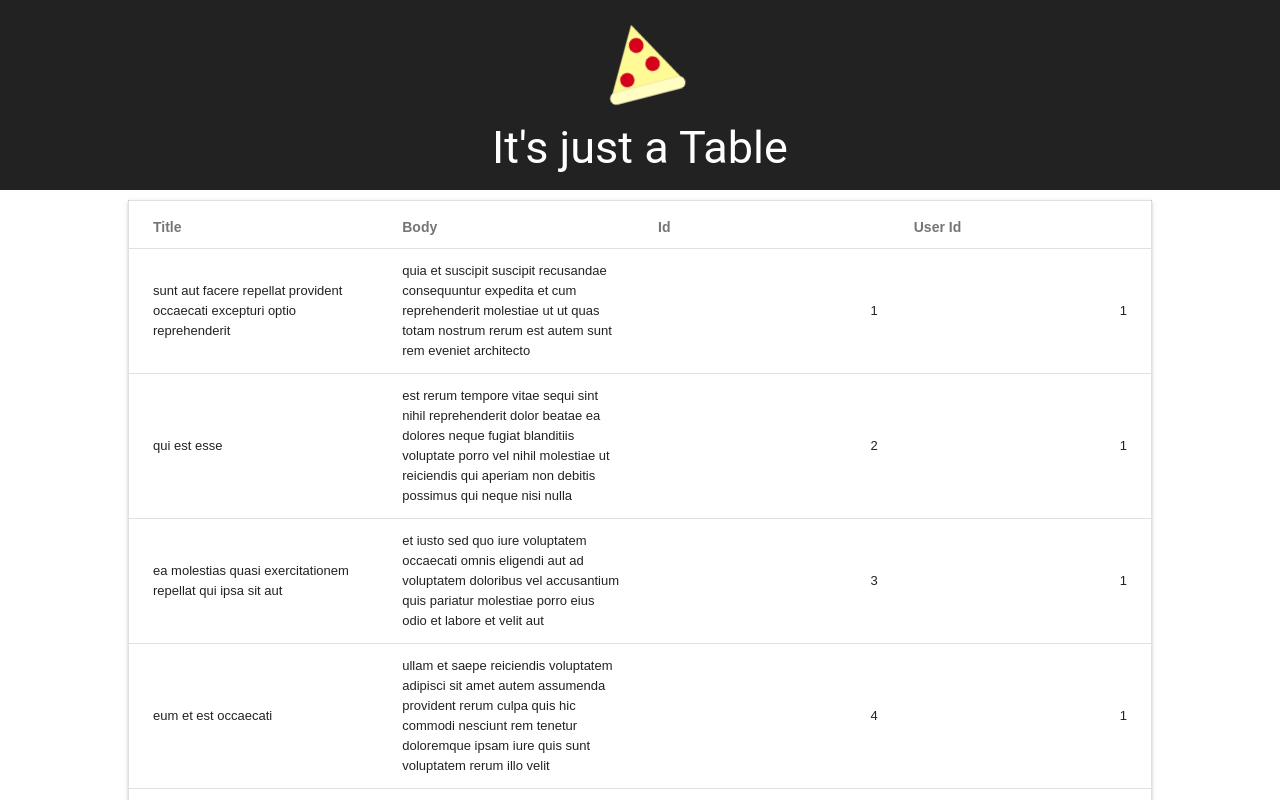
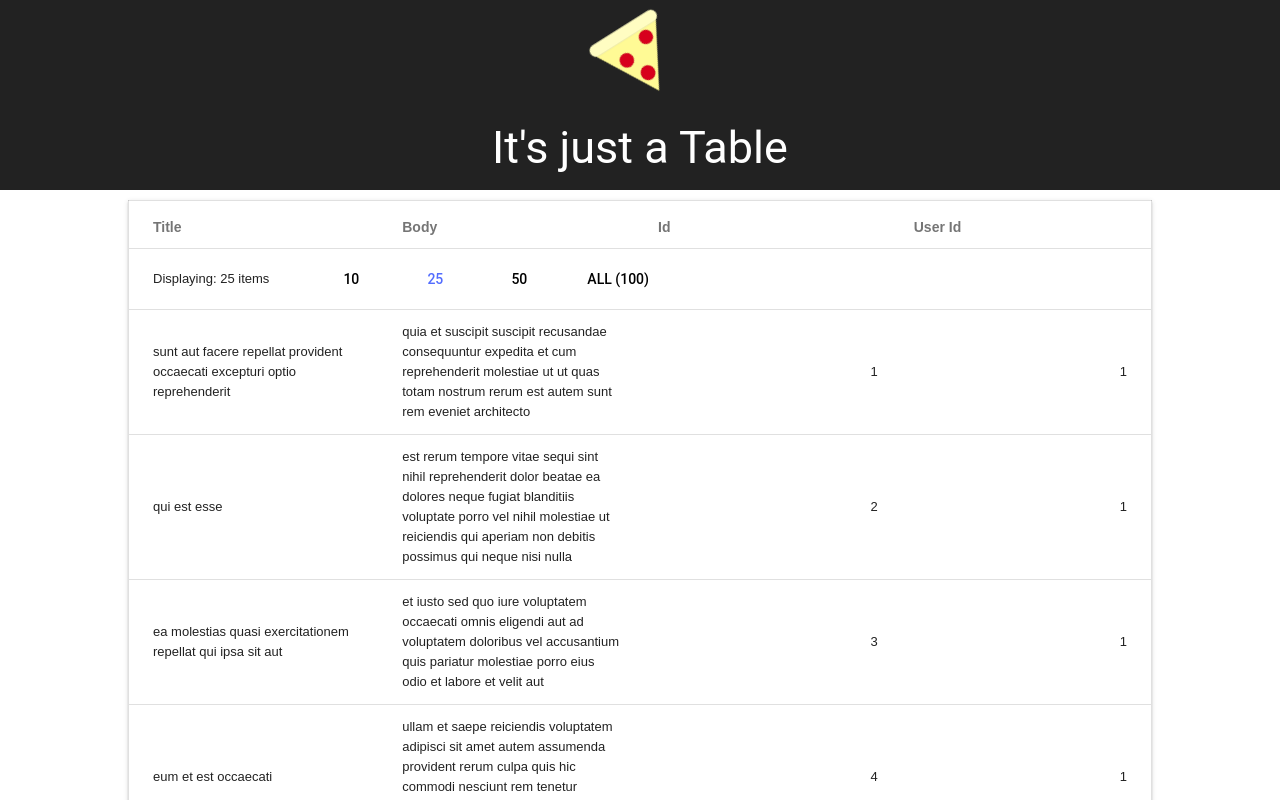
Before and after one commit to kreempuff/NextBigThing, a React (Create React App) app: page / in a window 1280 px wide. Shown: the top 800 px of the page. Built offline with nearby package versions, Linux system fonts and the light colour scheme.

Commit message:
ui enhancements

```diff
--- a/src/App.css
+++ b/src/App.css
@@ -3,7 +3,7 @@
 }
 
 .App-logo {
-  animation: App-logo-spin infinite 2s linear;
+  animation: App-logo-spin infinite 1.5s cubic-bezier(.62,-0.5,.84,.43);
   height: 80px;
 }
 
--- a/src/Table/Table.js
+++ b/src/Table/Table.js
@@ -15,20 +15,34 @@ class Table extends Component {
         super(props);
 
         this.columnHeaderClickHandler = this.columnHeaderClickHandler.bind(this);
-        this.state = { appData: [], displayedData: [], displayNumber: 100 }
+        this.displayNumberClickHandler = this.displayNumberClickHandler.bind(this);
+        this.state = { appData: [], displayedData: [], displayNumber: 25}
     }
 
     getData () {
         fetch("data.json")
             .then((response) => response.json())
             .then((json) => {
-                this.setState({ appData: json, displayedData: json.slice(0, this.state.displayNumber) })
+                this.setState({ appData: json, displayedData: json.slice(0, this.state.displayNumber)})
             })
             .catch((error) => console.log(error))
     }
 
     componentDidMount () {
         this.getData()
+    }
+
+
+    displayNumberClickHandler(newDisplayNumber) {
+
+        // Updating highlighted button
+        this.refs[this.state.displayNumber.toString(10)].classList.remove('mdl-button--accent');
+        this.refs[newDisplayNumber.toString(10)].classList.add('mdl-button--accent');
+
+        this.setState({
+            displayedData: this.state.appData.slice(0, newDisplayNumber),
+            displayNumber: newDisplayNumber
+        })
     }
 
     columnHeaderClickHandler (e) {
@@ -62,16 +76,16 @@ class Table extends Component {
 
             <div className="TableContainer">
                 <div className="mdl-tooltip mdl-tooltip--right" data-mdl-for="titleHeader">
-                    Click to sort by title
+                    Click to sort by Title
                 </div>
                 <div className="mdl-tooltip mdl-tooltip--right" data-mdl-for="bodyHeader">
-                    Click to sort by body
+                    Click to sort by Body
                 </div>
                 <div className="mdl-tooltip mdl-tooltip--right" data-mdl-for="idHeader">
-                    Click to sort by id
+                    Click to sort by Id
                 </div>
                 <div className="mdl-tooltip mdl-tooltip--right" data-mdl-for="userIdHeader">
-                    Click to sort by userId
+                    Click to sort by User Id
                 </div>
                 <table className="Table mdl-data-table mdl-js-data-table mdl-shadow--2dp">
                     <thead>
@@ -95,22 +109,52 @@ class Table extends Component {
                     </tr>
                     </thead>
                     <tbody>
-                    {/*<tr>*/}
-                        {/*<td className="mdl-data-table__cell--non-numeric" colSpan="4">*/}
-                            {/*<span>Displaying: {this.state.displayNumber} items</span>*/}
-                            {/*<ul className="NumItemsList">*/}
-                                {/*<li>25</li>*/}
-                                {/*<li>50</li>*/}
-                                {/*<li>100</li>*/}
-                            {/*</ul>*/}
-                        {/*</td>*/}
-                    {/*</tr>*/}
+                    <tr>
+                        <td className="mdl-data-table__cell--non-numeric" colSpan="4">
+                            <span>Displaying: {this.state.displayNumber} items</span>
+                            <ul className="NumItemsList">
+                                <li>
+                                    <button
+                                        ref="10"
+                                        onClick={() => {this.displayNumberClickHandler(10)}}
+                                        className="mdl-button mdl-js-button">
+                                        10
+                                    </button>
+                                </li>
+                                <li>
+                                    <button
+                                        ref="25"
+                                        onClick={() => {this.displayNumberClickHandler(25)}}
+                                        className="mdl-button--accent mdl-button mdl-js-button">
+                                        25
+                                    </button>
+                                </li>
+                                <li>
+                                    <button
+                                        ref="50"
+                                        onClick={() => {this.displayNumberClickHandler(50)}}
+                                        className="mdl-button mdl-js-button">
+                                        50
+                                    </button>
+                                </li>
+                                <li>
+                                    <button
+                                        ref={this.state.appData.length}
+                                        onClick={() => {this.displayNumberClickHandler(this.state.appData.length)}}
+                                        className="mdl-button mdl-js-button">
+                                        All ({this.state.appData.length})
+                                    </button>
+                                </li>
+                            </ul>
+                        </td>
+                    </tr>
                     {this.state.displayedData
                         .map((data, index) => {
                             return <TableRow key={index.toString()} _data={data}/>
                         })}
                     </tbody>
                 </table>
+                <button onClick={() => {document.body.scrollTop = 0}} className="mdl-button">Go to Top</button>
             </div>
         )
     }
```
